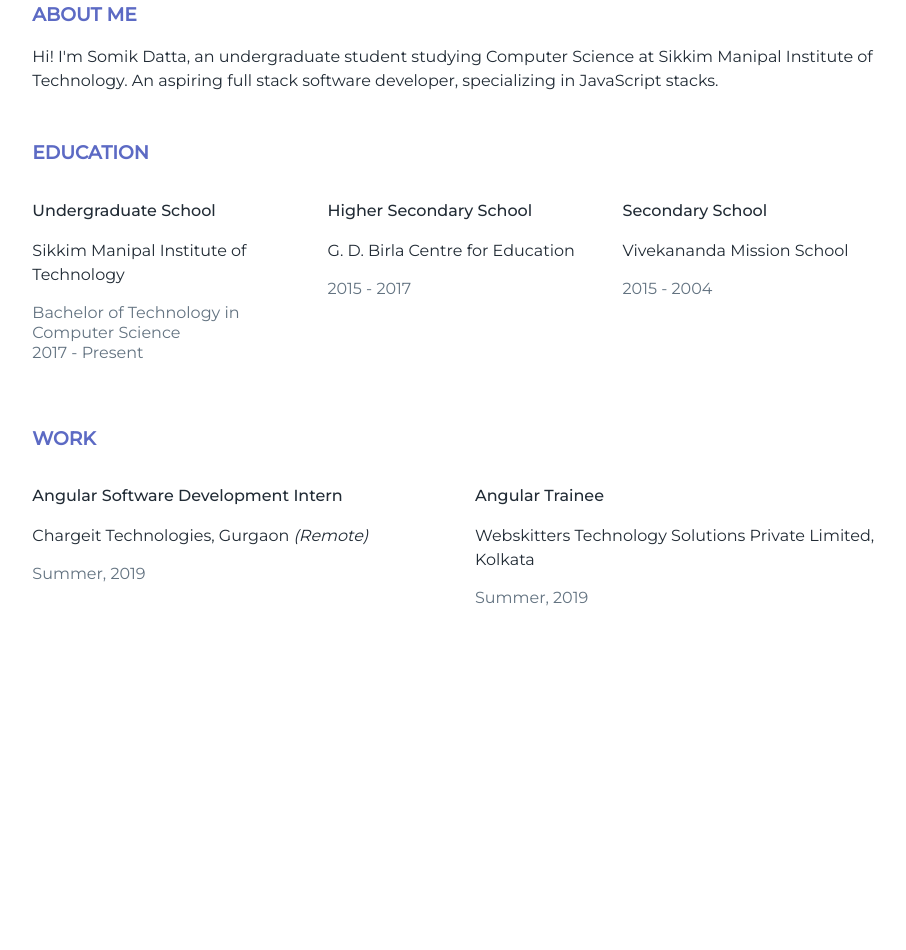
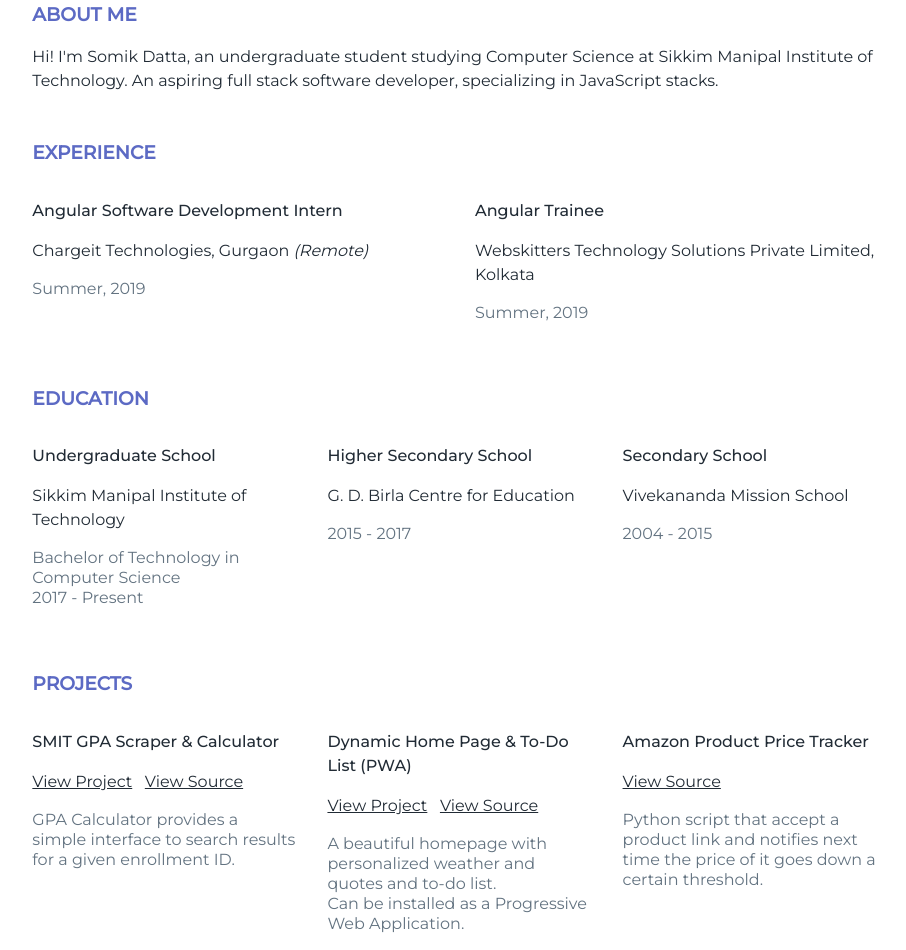
Before and after one commit to somikdatta/somikdatta.com, a website: page index.html in a window 1280 px wide. Shown: the part 854-1804 px from the top of the page, without its empty margins (181-1087 px from the left). Before the commit the page ends 1478 px from the top, so only its background shows below. Drawn offline with Linux system fonts and the light colour scheme.

Commit message:
Projects updated

```diff
--- a/index.html
+++ b/index.html
@@ -15,6 +15,7 @@
 
 <body>
     <section id="landing">
+
         <div class="two-third-width" id="content">
             <div id="content-personal">
                 <p id="name">Somik Datta</p>
@@ -37,14 +38,16 @@
                     RESUME
                 </button>
                 <div class="arrow bounce">
-                    <a id="arrow" class="fa fa-arrow-down fa-2x" href="#details"></a>
+                    <a id="arrow" class="fa fa-arrow-down fa-2x" href="#about"></a>
                 </div>
             </div>
             <div id="image-container">
                 <img src="./assets/background2.png" alt="" srcset="">
             </div>
         </div>
+
         <div class="two-third-width" id="details">
+
             <div id="about" class="centering">
                 <h3 class="headingText">About Me</h3>
                 <p class="primaryText">Hi! I'm Somik Datta, an undergraduate student studying Computer Science at Sikkim
@@ -52,6 +55,32 @@
                     in
                     JavaScript stacks. </p>
             </div>
+
+            <div id="work" class="centering">
+                <h3 class="headingText">Experience</h3>
+                <div class="three-column-grid">
+
+                    <div class="card">
+                        <p class="primaryText-bold">Angular Software Development Intern</p>
+                        <p class="primaryText">Chargeit Technologies, Gurgaon <i>(Remote)</i></p>
+                        <p class="secondaryText">
+                            Summer, 2019
+                        </p>
+                    </div>
+
+                    <div class="card">
+                        <p class="primaryText-bold">Angular Trainee</p>
+                        <p class="primaryText">Webskitters Technology Solutions Private Limited, Kolkata</p>
+                        <p class="secondaryText">
+                            Summer, 2019
+                        </p>
+                    </div>
+
+
+
+                </div>
+            </div>
+
             <div id="education" class="centering">
                 <h3 class="headingText">Education</h3>
                 <div class="three-column-grid">
@@ -77,39 +106,64 @@
                         <p class="primaryText-bold">Secondary School</p>
                         <p class="primaryText">Vivekananda Mission School</p>
                         <p class="secondaryText">
-                            2015 - 2004
+                            2004 - 2015
                         </p>
                     </div>
 
                 </div>
             </div>
 
-            <div id="work" class="centering">
-                <h3 class="headingText">Work</h3>
+            <div id="projects" class="centering">
+                <h3 class="headingText">Projects</h3>
                 <div class="three-column-grid">
 
                     <div class="card">
-                        <p class="primaryText-bold">Angular Software Development Intern</p>
-                        <p class="primaryText">Chargeit Technologies, Gurgaon <i>(Remote)</i></p>
+                        <p class="primaryText-bold">SMIT GPA Scraper & Calculator</p>
+                        <p>
+                            <a class="primaryText" href="https://gpa.somikdatta.ml" target="_blank">View
+                                Project</a>&nbsp;&nbsp;
+                            <a class="primaryText" href="https://github.com/somikdatta/GPA-Tracker" target="_blank">View
+                                Source</a>
+
+                        </p>
                         <p class="secondaryText">
-                            Summer, 2019
+                            GPA Calculator provides a simple interface to search results for a given enrollment ID.
                         </p>
                     </div>
 
                     <div class="card">
-                        <p class="primaryText-bold">Angular Trainee</p>
-                        <p class="primaryText">Webskitters Technology Solutions Private Limited, Kolkata</p>
+                        <p class="primaryText-bold">Dynamic Home Page & To-Do List (PWA)</p>
+                        <p>
+                            <a class="primaryText" href="https://todo.somikdatta.ml" target="_blank">View
+                                Project</a>&nbsp;&nbsp;
+                            <a class="primaryText" href="https://github.com/somikdatta/todoangular" target="_blank">View
+                                Source</a>
+                        </p>
                         <p class="secondaryText">
-                            Summer, 2019
+                            A beautiful homepage with personalized weather and quotes and to-do list. <br>
+                            Can be installed as a Progressive Web Application.
                         </p>
                     </div>
 
+                    <div class="card">
+                        <p class="primaryText-bold">Amazon Product Price Tracker</p>
+                        <p>
 
+                            <a class="primaryText" href="https://github.com/somikdatta/amazonpricecheck"
+                                target="_blank">View
+                                Source</a>
+                        </p>
+                        <p class="secondaryText">
+                            Python script that accept a product link and notifies next time the price of it goes down a
+                            certain threshold.
+                        </p>
+                    </div>
 
                 </div>
             </div>
 
         </div>
+
     </section>
 
     <script src="./scripts/app.js"></script>
```
